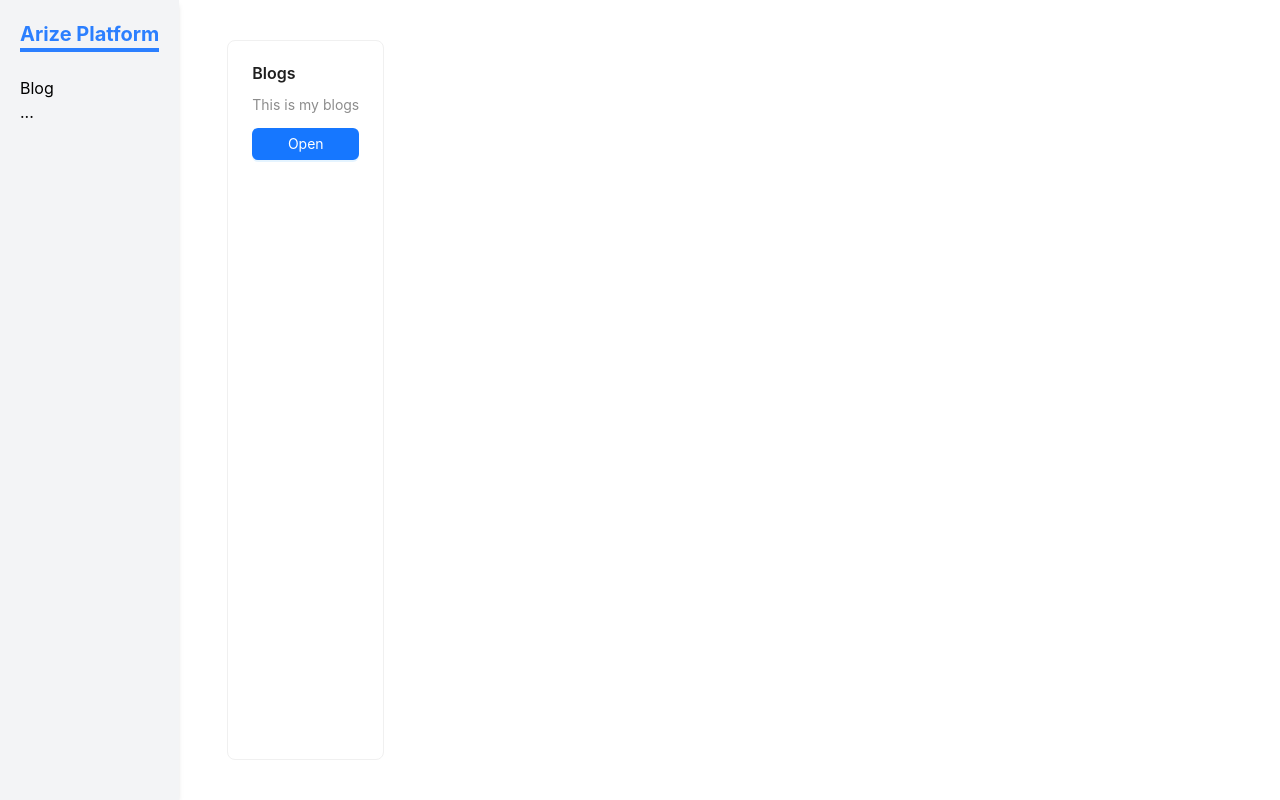
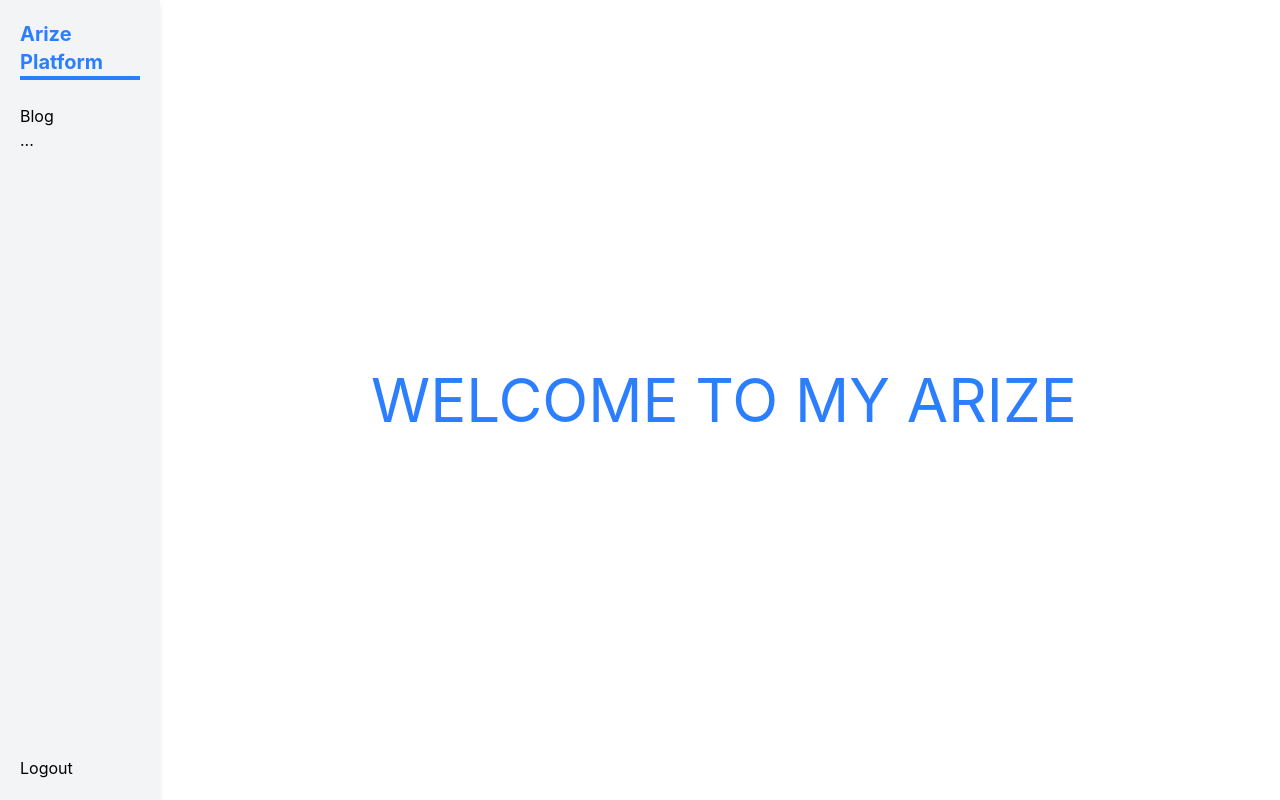
Before and after one commit to chatethakhun/armize-resume, a React (Vite) app: page /apps in a window 1280 px wide. Built offline with nearby package versions, Linux system fonts and the light colour scheme; no server answers; sample sign-in values are in the browser's storage.

Commit message:
add login button

```diff
--- a/src/components/Sidebar.tsx
+++ b/src/components/Sidebar.tsx
@@ -1,5 +1,6 @@
 import { Link } from "@tanstack/react-router";
 import Logo from "./Logo";
+import { useClerk } from "@clerk/clerk-react";
 
 const menus = [
   {
@@ -13,8 +14,10 @@
 ];
 
 const Sidebar = () => {
+  const { signOut, isSignedIn, openSignIn } = useClerk();
   return (
-    <div className=" h-screen px-5 py-5 gap-3 bg-gray-100 shadow-md">
+    <div className="h-screen px-5 py-5 gap-3 bg-gray-100 shadow-md flex flex-col justify-between">
+      <div>
         <Logo />
         <hr className="border-blue-500 border-2 " />
 
@@ -36,6 +39,15 @@
           );
         })}
       </div>
+      <div
+        className="mt-auto cursor-pointer"
+        onClick={() => {
+          isSignedIn ? signOut() : openSignIn();
+        }}
+      >
+        {isSignedIn ? "Logout" : "Login"}
+      </div>
+    </div>
   );
 };
 
--- a/src/routes/_authenticated/apps/index.tsx
+++ b/src/routes/_authenticated/apps/index.tsx
@@ -24,19 +24,8 @@
     });
   }, []);
   return (
-    <div className="flex flex-wrap gap-4 p-10">
-      {myProjects.map((project) => (
-        <Card key={project.name}>
-          <Card.Meta title={project.name} description={project.description} />
-          <Button
-            className="mt-4 w-full"
-            type="primary"
-            onClick={() => openLink(project.url)}
-          >
-            Open
-          </Button>
-        </Card>
-      ))}
+    <div className="flex flex-wrap gap-4 p-10 text-6xl text-blue-500 justify-center items-center w-full">
+      WELCOME TO MY ARIZE
     </div>
   );
 }
```
Lines whose indentation alone changed are shown as unchanged.
